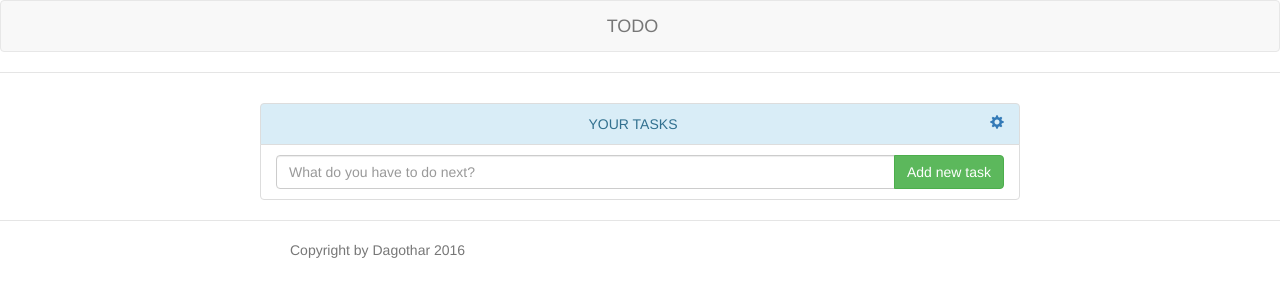
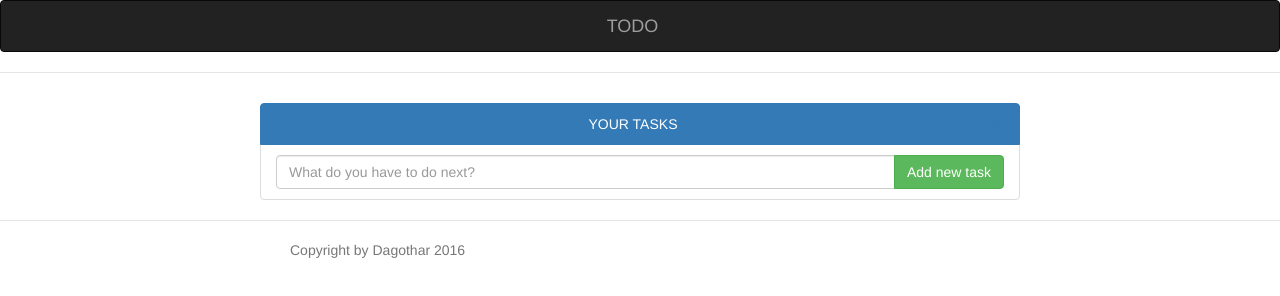
Before and after one commit to dagothar/angular-todo, a website: page app/index.html in a window 1280 px wide. Drawn offline with nearby package versions, Linux system fonts and the light colour scheme; some packages are replaced by stand-ins of ours; files that its build step writes are made by us from their sources; a script that the page names is missing.

Commit message:
chenged color scheme

```diff
--- a/app/index.html
+++ b/app/index.html
@@ -22,7 +22,7 @@
 
     <!-- Add your site or application content here -->
     <div class="header">
-		<nav class="navbar navbar-default">
+		<nav class="navbar navbar-inverse">
 			<div class="container">
 				<a class="navbar-brand text-center center-block" href="#">TODO</a>
 			</div>
--- a/app/views/main.html
+++ b/app/views/main.html
@@ -1,6 +1,6 @@
 <div class="row">
 	<ul class="list-group row">
-		<li class="list-group-item list-group-item-info task-list-header">
+		<li class="list-group-item active task-list-header">
 			Your tasks
 			<a class="glyphicon glyphicon-cog pull-right"></a>
 		</li>
```
